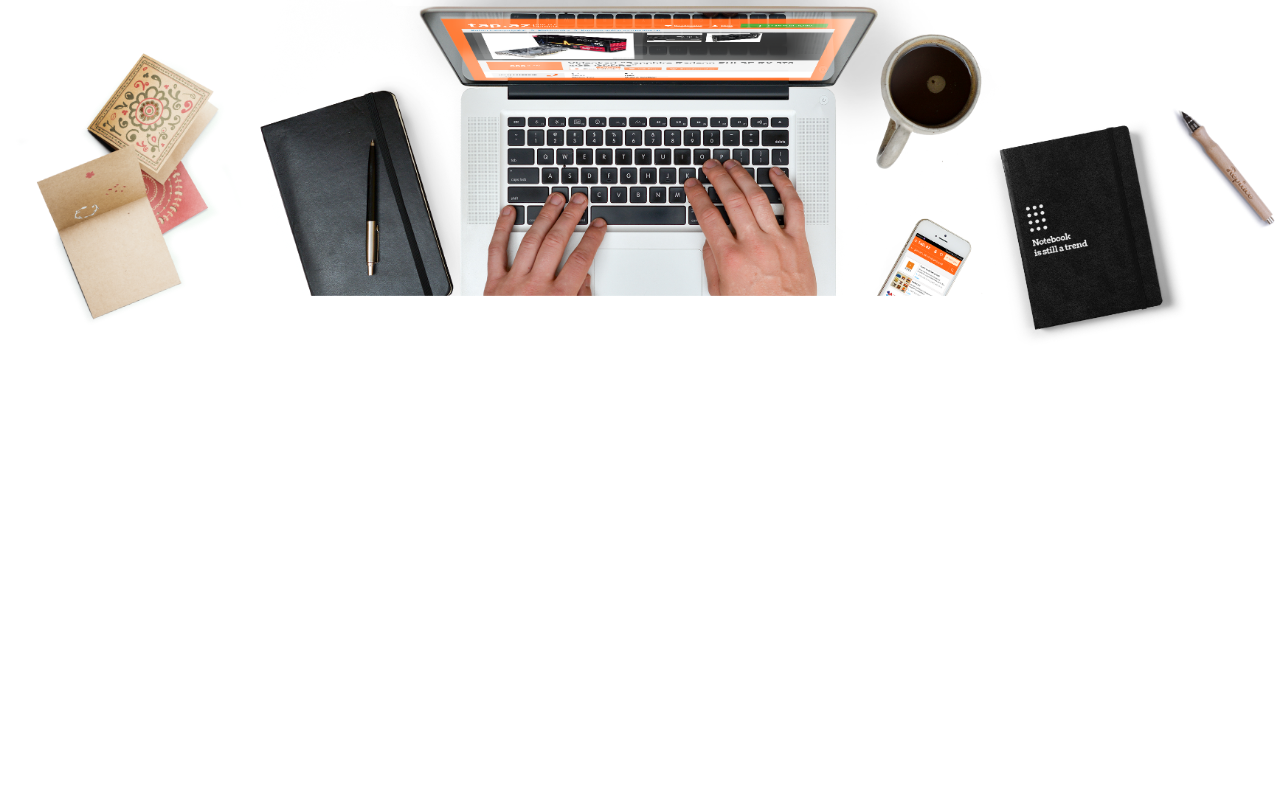
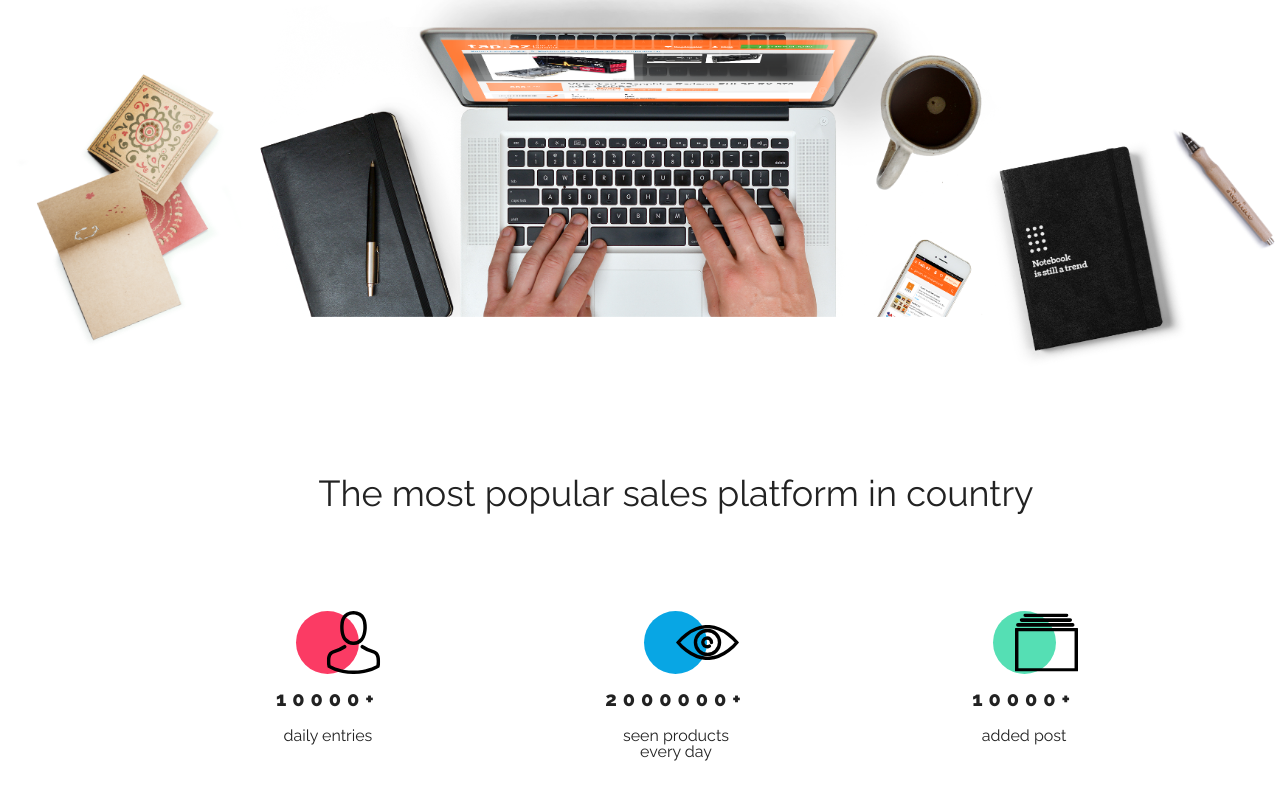
Before and after one commit to Tomasssso/Warsztat, a plain HTML site: page index.html in a window 1280 px wide. Shown: the part 424-1224 px from the top of the page. Before the commit the page ends 800 px from the top, so only its background shows below. Drawn offline with nearby package versions, Linux system fonts and the light colour scheme.

Commit message:
section 2 stats

```diff
--- a/css/style.css
+++ b/css/style.css
@@ -25,6 +25,8 @@
     width: 1352px;
     margin: 0 auto;
 }
+
+
 /* sekcja header */
 
 .page-header .container {
@@ -66,6 +68,8 @@
     color: var(--main-color-black);
     border-color: var(--main-color-blue);
 }
+
+
 /* sekction 1 */
 
 .page-section {
@@ -85,9 +89,9 @@
 }
 
 .container p {
-        font-size: 15px;
+    font-size: 16px;
     font-weight: 400;
-        padding-bottom: 40px;
+    padding-bottom: 60px;
 }
 
 img {
@@ -99,3 +103,86 @@
     background-color: var(--main-color-blue);
     border-radius: 40px;
     padding: 22px 157px;
+    color: var(--main-color-white);
+}
+
+
+/* Section 3 Stats */
+
+.stats {
+    margin-top: 100px;
+}
+
+.container h2 {
+    font-size: 36px;
+    font-family: var(--font-family-Raleway);
+    text-align: center;
+}
+
+.stats-all-columns {
+    max-width: 800px;
+    display: flex;
+    justify-content: space-between;
+    margin: 100px auto;
+}
+
+.stats-single-column {
+    max-width: 176px;
+    display: flex;
+    flex-direction: column;
+    justify-content: flex-start;
+    align-items: center;
+    text-align: center;
+    font-family: var(--font-family-Raleway);
+}
+
+.stats-circle {
+    border-radius: 50%;
+    width: 63px;
+    height: 63px;
+    position: relative;
+}
+
+.stats-img {
+    position: absolute;
+}
+
+.stats-single-column:nth-child(1) .stats-circle {
+    background-color: var(--main-color-red);
+}
+
+.stats-single-column:nth-child(1) .stats-img {
+    top: 0;
+    left: 40%;
+}
+
+.stats-single-column:nth-child(2) .stats-circle {
+    background-color: var(--main-color-blue);
+}
+
+.stats-single-column:nth-child(2) .stats-img {
+    top: 0;
+    left: 50%;
+}
+
+.stats-single-column:nth-child(3) .stats-circle {
+    background-color: var(--main-color-green);
+}
+
+.stats-single-column:nth-child(3) .stats-img {
+    top: 0;
+    left: 35%;
+}
+
+.stats-number {
+    margin-top: 15px;
+    font-size: 20px;
+    font-family: var(--font-family-Raleway);
+    font-weight: 800;
+    letter-spacing: 5.96px;
+}
+
+.stats-text {
+    margin-top: 19px;
+    font-family: var(--main-color-gray);
+}
--- a/index.html
+++ b/index.html
@@ -28,6 +28,9 @@
         </div>
 
     </header>
+    <!-- main page of web side -->
+    <main>
+        <!-- Sekcja 1 SEEL MORE -->
         <section class="page-section">
             <div class="container">
                 <h1>Sell More!</h1>
@@ -36,7 +39,40 @@
                 <a href="#" class="btn-first">Open your shop</a>
             </div>
             <img src="assets/Background.png" alt="computer background">
+            <!-- sekcja 2 statystyki -->
         </section>
+        <section class="stats">
+            <div class="container">
+                <h2>
+                    The most popular sales platform in country
+                </h2>
+                <div class="stats-all-columns">
+                    <div class="stats-single-column">
+                        <div class="stats-circle">
+                            <img src="assets/Person.svg" alt="People" class="stats-img">
+                        </div>
+                        <div class="stats-number">10000<span>+</span></div>
+                        <div class="stats-text"> daily entries</div>
+                    </div>
+                    <div class="stats-single-column">
+                        <div class="stats-circle">
+                            <img src="assets/Eye.svg" alt="eye" class="stats-img">
+                        </div>
+                        <div class="stats-number">2000000<span>+</span></div>
+                        <div class="stats-text"> seen products <br>every day</div>
+                    </div>
+                    <div class="stats-single-column">
+                        <div class="stats-circle">
+                            <img src="assets/Catalog.svg" alt="books" class="stats-img">
+                        </div>
+                        <div class="stats-number">10000<span>+</span></div>
+                        <div class="stats-text"> added post</div>
+                    </div>
+                </div>
+            </div>
+
+        </section>
+    </main>
 
 </body>
 
```
Lines whose indentation alone changed are shown as unchanged.
